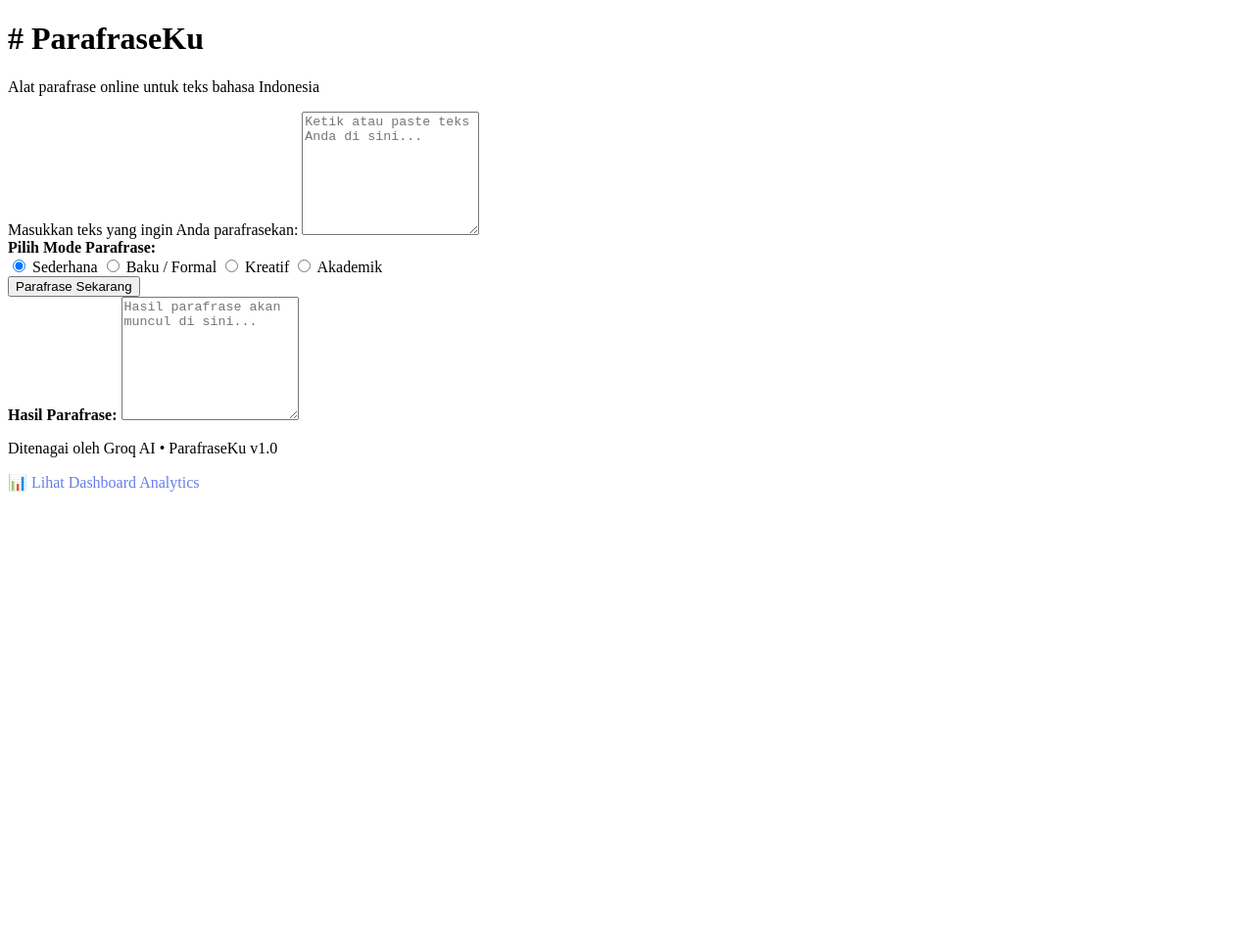
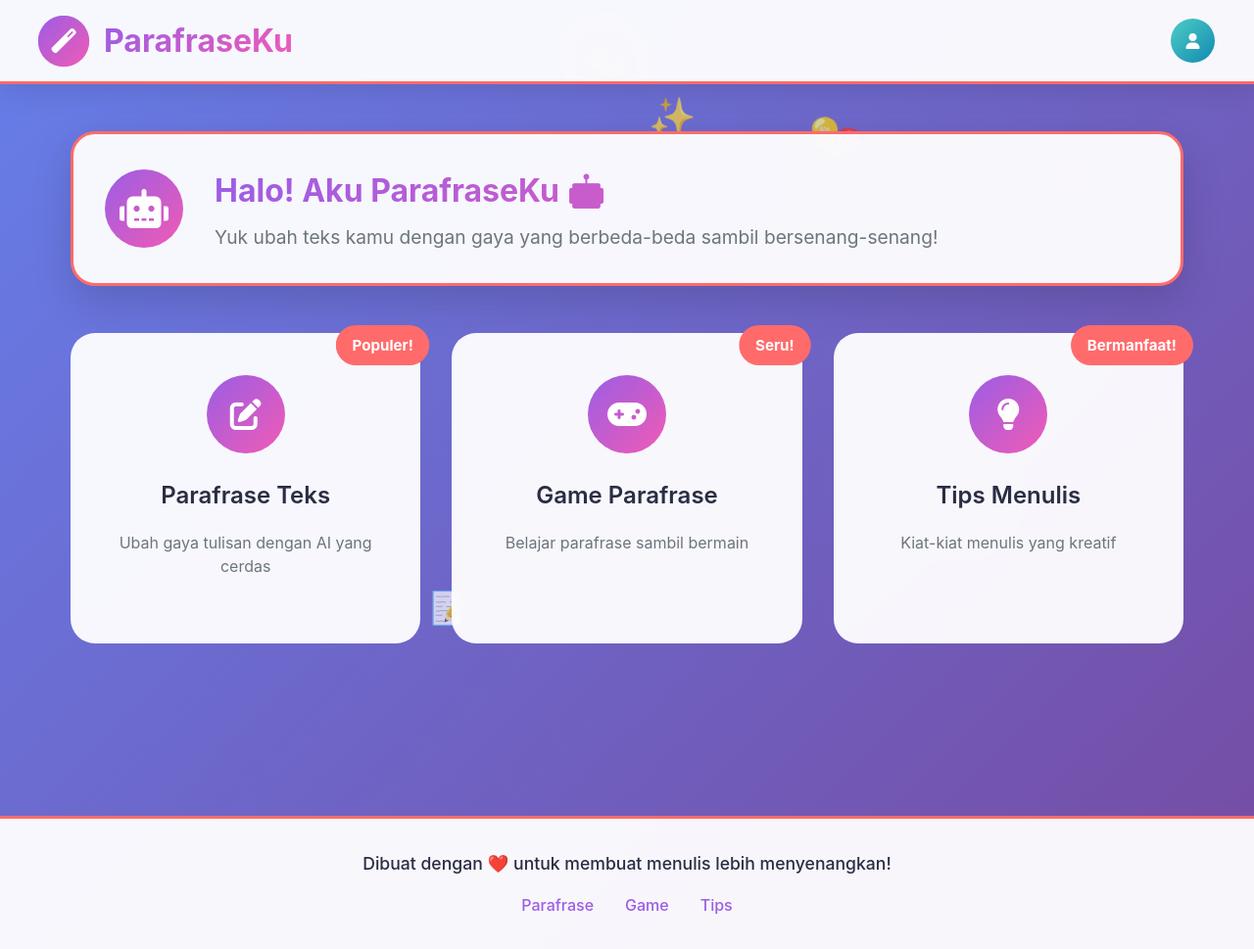
Before and after one commit to Dims2005/parafraseku, a website: page index.html in a window 1280 px wide. Shown: the whole page at 98% size. Before the commit the page ends 800 px from the top, so only its background shows below. Drawn offline with Linux system fonts and the light colour scheme.

Commit message:
dashboard

```diff
--- a/index.html
+++ b/index.html
@@ -3,82 +3,180 @@
 <head>
     <meta charset="UTF-8">
     <meta name="viewport" content="width=device-width, initial-scale=1.0">
-    <title>ParafraseKu - Alat Parafrase Online</title>
-    <link rel="stylesheet" href="/style.css">
+    <title>ParafraseKu - Parafrase AI yang Menyenangkan!</title>
+    <link rel="stylesheet" href="/public/dashboard.css">
+    <link href="https://cdnjs.cloudflare.com/ajax/libs/font-awesome/6.0.0/css/all.min.css" rel="stylesheet">
 </head>
 <body>
-    <div class="container">
-        <header>
-            <h1># ParafraseKu</h1>
-            <p>Alat parafrase online untuk teks bahasa Indonesia</p>
+    <div class="fun-container">
+        <!-- Header -->
+        <header class="fun-header">
+            <div class="header-content">
+                <div class="logo-section">
+                    <div class="logo-bubble">
+                        <i class="fas fa-magic"></i>
+                    </div>
+                    <h1>ParafraseKu</h1>
+                </div>
+                <div class="user-bubble">
+                    <i class="fas fa-user"></i>
+                </div>
+            </div>
         </header>
 
-        <main>
-            <form id="paraphraseForm">
-                <div class="input-section">
-                    <label for="originalText">Masukkan teks yang ingin Anda parafrasekan:</label>
-                    <textarea
-                        id="originalText"
-                        placeholder="Ketik atau paste teks Anda di sini..."
-                        rows="8"
-                    ></textarea>
-                </div>
-
-                <div class="mode-section">
-                    <label><strong>Pilih Mode Parafrase:</strong></label>
-                    <div class="radio-group">
-                        <label>
-                            <input type="radio" name="mode" value="sederhana" id="sederhana" checked>
-                            <span class="radio-custom"></span>
-                            Sederhana
-                        </label>
-                        <label>
-                            <input type="radio" name="mode" value="formal">
-                            <span class="radio-custom"></span>
-                            Baku / Formal
-                        </label>
-                        <label>
-                            <input type="radio" name="mode" value="kreatif">
-                            <span class="radio-custom"></span>
-                            Kreatif
-                        </label>
-                        <label>
-                            <input type="radio" name="mode" value="akademik">
-                            <span class="radio-custom"></span>
-                            Akademik
-                        </label>
+        <!-- Hero Section -->
+        <section class="hero-section">
+            <div class="hero-content">
+                <div class="welcome-bubble">
+                    <div class="bubble-icon">
+                        <i class="fas fa-robot"></i>
+                    </div>
+                    <div class="bubble-text">
+                        <h2>Halo! Aku ParafraseKu 🤖</h2>
+                        <p>Yuk ubah teks kamu dengan gaya yang berbeda-beda sambil bersenang-senang!</p>
                     </div>
                 </div>
 
-                <div class="action-section">
-                    <button type="submit" id="processBtn">
-                        <span id="buttonText">Parafrase Sekarang</span>
-                        <div id="loadingSpinner" class="spinner"></div>
-                    </button>
+                <div class="feature-cards">
+                    <a href="/parafrase" class="feature-card">
+                        <div class="card-icon">
+                            <i class="fas fa-edit"></i>
+                        </div>
+                        <h3>Parafrase Teks</h3>
+                        <p>Ubah gaya tulisan dengan AI yang cerdas</p>
+                        <div class="card-badge">Populer!</div>
+                    </a>
+
+                    <div class="feature-card" onclick="showFeature('game')">
+                        <div class="card-icon">
+                            <i class="fas fa-gamepad"></i>
+                        </div>
+                        <h3>Game Parafrase</h3>
+                        <p>Belajar parafrase sambil bermain</p>
+                        <div class="card-badge">Seru!</div>
+                    </div>
+
+                    <div class="feature-card" onclick="showFeature('tips')">
+                        <div class="card-icon">
+                            <i class="fas fa-lightbulb"></i>
+                        </div>
+                        <h3>Tips Menulis</h3>
+                        <p>Kiat-kiat menulis yang kreatif</p>
+                        <div class="card-badge">Bermanfaat!</div>
+                    </div>
                 </div>
-            </form>
+            </div>
+        </section>
 
-            <div class="result-section">
-                <label for="resultText"><strong>Hasil Parafrase:</strong></label>
-                <textarea
-                    id="resultText"
-                    readonly
-                    placeholder="Hasil parafrase akan muncul di sini..."
-                    rows="8"
-                ></textarea>
+        <!-- Main Content Area -->
+        <main class="main-content-area">
+            <!-- Game Feature -->
+            <div id="game" class="feature-section">
+                <div class="feature-header">
+                    <h2><i class="fas fa-gamepad"></i> Game Parafrase</h2>
+                    <p>Asah skill parafrase sambil bermain!</p>
+                </div>
+
+                <div class="game-cards">
+                    <div class="game-card">
+                        <div class="game-icon">
+                            <i class="fas fa-puzzle-piece"></i>
+                        </div>
+                        <h3>Tebak Gaya</h3>
+                        <p>Tebak gaya parafrase yang digunakan</p>
+                        <button class="play-btn" onclick="startGame('tebakGaya')">
+                            <i class="fas fa-play"></i> Main
+                        </button>
+                    </div>
+
+                    <div class="game-card">
+                        <div class="game-icon">
+                            <i class="fas fa-clock"></i>
+                        </div>
+                        <h3>Parafrase Cepat</h3>
+                        <p>Parafrase teks dalam waktu terbatas</p>
+                        <button class="play-btn" onclick="startGame('cepat')">
+                            <i class="fas fa-play"></i> Main
+                        </button>
+                    </div>
+
+                    <div class="game-card">
+                        <div class="game-icon">
+                            <i class="fas fa-trophy"></i>
+                        </div>
+                        <h3>Challenge</h3>
+                        <p>Tantangan parafrase tingkat lanjut</p>
+                        <button class="play-btn" onclick="startGame('challenge')">
+                            <i class="fas fa-play"></i> Main
+                        </button>
+                    </div>
+                </div>
+            </div>
+
+            <!-- Tips Feature -->
+            <div id="tips" class="feature-section">
+                <div class="feature-header">
+                    <h2><i class="fas fa-lightbulb"></i> Tips Menulis Kreatif</h2>
+                    <p>Kiat-kiat untuk menulis yang lebih baik!</p>
+                </div>
+
+                <div class="tips-container">
+                    <div class="tip-card">
+                        <div class="tip-number">1</div>
+                        <div class="tip-content">
+                            <h3>Gunakan Sinonim</h3>
+                            <p>Cari kata pengganti yang lebih variatif untuk menghindari pengulangan</p>
+                        </div>
+                    </div>
+
+                    <div class="tip-card">
+                        <div class="tip-number">2</div>
+                        <div class="tip-content">
+                            <h3>Ubah Struktur Kalimat</h3>
+                            <p>Coba ubah dari kalimat aktif ke pasif, atau sebaliknya</p>
+                        </div>
+                    </div>
+
+                    <div class="tip-card">
+                        <div class="tip-number">3</div>
+                        <div class="tip-content">
+                            <h3>Perhatikan Gaya Bahasa</h3>
+                            <p>Sesuaikan dengan tujuan penulisan: formal, informal, atau kreatif</p>
+                        </div>
+                    </div>
+
+                    <div class="tip-card">
+                        <div class="tip-number">4</div>
+                        <div class="tip-content">
+                            <h3>Baca Ulang Hasil</h3>
+                            <p>Pastikan makna tidak berubah dan hasilnya mudah dipahami</p>
+                        </div>
+                    </div>
+                </div>
             </div>
         </main>
 
-        <footer>
-            <p>Ditenagai oleh Groq AI • ParafraseKu v1.0</p>
-            <div style="margin-top: 10px;">
-                <a href="/dashboard" style="color: #667eea; text-decoration: none; font-weight: 500;">
-                    📊 Lihat Dashboard Analytics
-                </a>
+        <!-- Fun Footer -->
+        <footer class="fun-footer">
+            <div class="footer-content">
+                <p>Dibuat dengan ❤️ untuk membuat menulis lebih menyenangkan!</p>
+                <div class="footer-links">
+                    <a href="/parafrase">Parafrase</a>
+                    <a href="#" onclick="showFeature('game')">Game</a>
+                    <a href="#" onclick="showFeature('tips')">Tips</a>
+                </div>
             </div>
         </footer>
     </div>
 
-    <script src="/script.js"></script>
+    <!-- Floating Elements for Fun -->
+    <div class="floating-elements">
+        <div class="floating-emoji">✨</div>
+        <div class="floating-emoji">🎨</div>
+        <div class="floating-emoji">📝</div>
+        <div class="floating-emoji">🤖</div>
+    </div>
+
+    <script src="/dashboard.js"></script>
 </body>
 </html>
```
Also changed, not shown: dashboard.html (deleted, +0 -182 lines).
